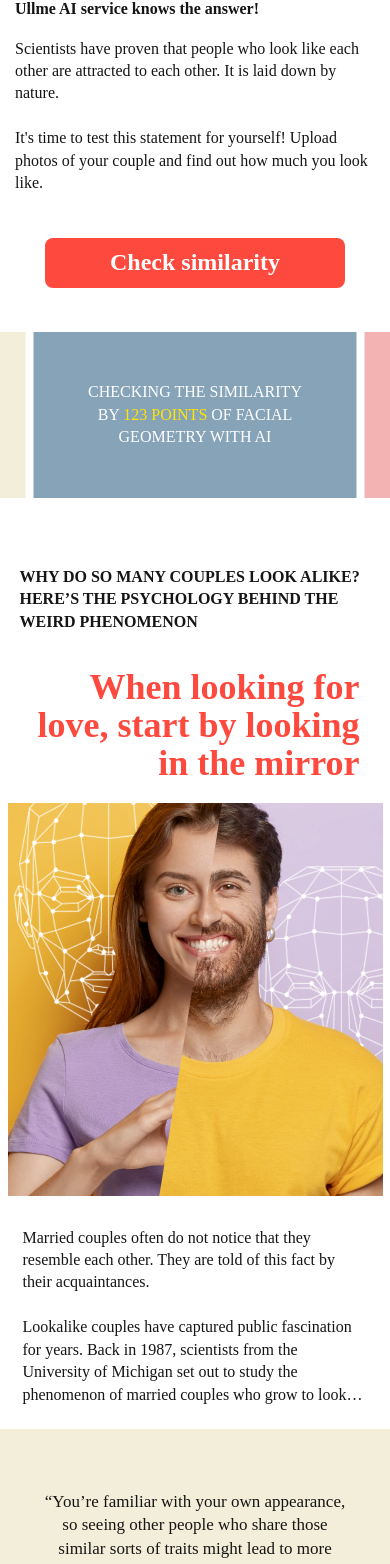
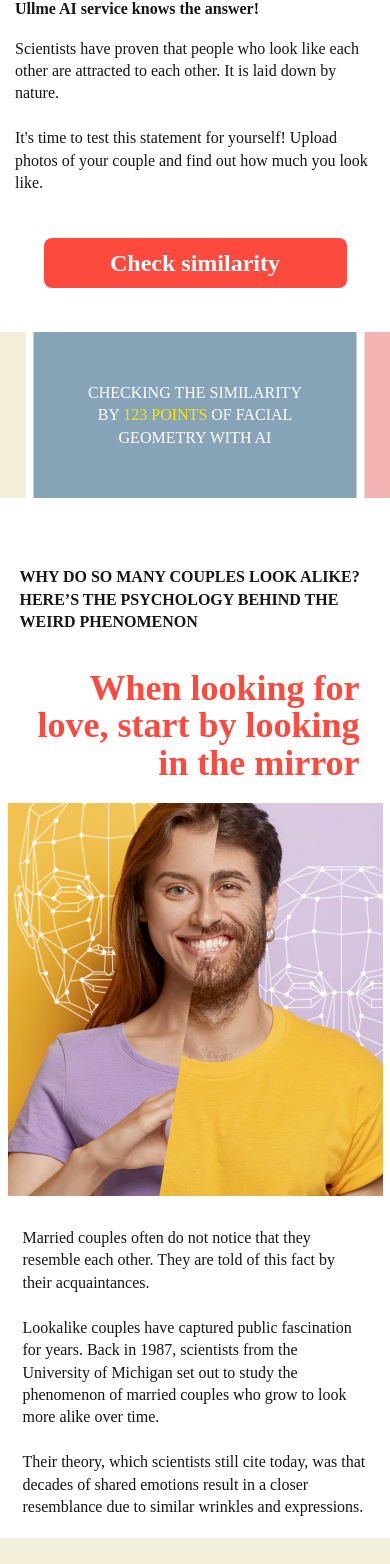
Before and after one commit to kolodenets/Ullme, a React (Vite) app in the folder ullme-app/: page / in a window 390 px wide. Shown: the part 425-1989 px from the top of the page. Built offline with nearby package versions, Linux system fonts and the light colour scheme; a web font is replaced by a local one.

Commit message:
fix: button styles

```diff
--- a/ullme-app/index.html
+++ b/ullme-app/index.html
@@ -2,9 +2,9 @@
 <html lang="en">
   <head>
     <meta charset="UTF-8" />
-    <link rel="icon" type="image/svg+xml" href="/vite.svg" />
+    <link rel="icon" type="image/svg+xml" href="/ullme-web.svg" />
     <meta name="viewport" content="width=device-width, initial-scale=1.0" />
-    <title>Vite + React + TS</title>
+    <title>Ullme</title>
   </head>
   <body>
     <div id="root"></div>
--- a/ullme-app/src/components/Button/Button.module.scss
+++ b/ullme-app/src/components/Button/Button.module.scss
@@ -2,8 +2,8 @@
 
 .button {
   display: flex;
-  padding: 8px 65px;
-  align-items: flex-start;
+  justify-content: center;
+  align-items: center;
   background-color: $color-red;
   border-radius: 8px;
   color: $color-white;
--- a/ullme-app/src/components/Swiper/UISwiper.tsx
+++ b/ullme-app/src/components/Swiper/UISwiper.tsx
@@ -8,7 +8,11 @@ import "./pagination.scss";
 import s from "./UISwiper.module.scss";
 import cn from "classnames";
 
+import { useWindowDimensions } from "../../shared/hooks/useWindowDimensions.js";
+
 const UISwiper = () => {
+  const size = useWindowDimensions();
+
   return (
     <>
       <Swiper
@@ -16,8 +20,8 @@ const UISwiper = () => {
         modules={[Pagination]}
         slidesPerView={"auto"}
         centeredSlides={true}
-        spaceBetween={window.innerWidth < 768 ? 8 : 12}
-        loop={true}
+        spaceBetween={size.width < 768 ? 8 : 12}
+        loop={size.width < 768}
         pagination={{ clickable: true }}
         // className="mySwiper"
       >
--- a/ullme-app/src/features/Header/Header.tsx
+++ b/ullme-app/src/features/Header/Header.tsx
@@ -1,24 +1,30 @@
-import cn from 'classnames'
-import MainLogo from '../../../public/assets/icons/ullme-web.svg'
-import MainLogoMob from '../../../public/assets/icons/ullme-white.svg'
-import s from './Header.module.scss'
-import Navbar from '../Navbar/Navbar'
+import cn from "classnames";
+import Navbar from "../Navbar/Navbar";
+
+import { useWindowDimensions } from "../../shared/hooks/useWindowDimensions.js";
+import MainLogo from "../../../public/assets/icons/ullme-web.svg";
+import MainLogoMob from "../../../public/assets/icons/ullme-white.svg";
+
+import s from "./Header.module.scss";
 
 const Header = () => {
+  const size = useWindowDimensions();
   return (
     <header className={s.header}>
-      <div className={cn('container')}>
+      <div className={cn("container")}>
         <div className={s.flexContainer}>
-          <img src={window.innerWidth > 768 ? MainLogo : MainLogoMob} alt="logo" />
-          <Navbar/>
+          <img
+            src={size.width > 768 ? MainLogo : MainLogoMob}
+            alt="logo"
+          />
+          <Navbar />
           <button className={s.burgerButton}>
             {/* <img src={BurgerMenu} alt="burger" /> */}
           </button>
         </div>
-    </div>
+      </div>
     </header>
+  );
+};
 
-  )
-}
-
-export default Header
+export default Header;
--- a/ullme-app/src/pages/home/Home.module.scss
+++ b/ullme-app/src/pages/home/Home.module.scss
@@ -155,7 +155,8 @@
 }
 .checkSimilarity {
   margin-top: 44px;
-  max-width: 301px;
+  width: 303px;
+  height: 50px;
   @include mobile-tablet {
     margin: 44px auto 0;
   }
@@ -165,6 +166,7 @@
   margin-top: 124px !important;
   @include mobile-tablet {
     margin-top: 44px !important;
+    max-width: 560px !important;
   }
 
   .secondSection__contentContainer {
@@ -188,7 +190,6 @@
 
     @include mobile-tablet {
       flex-direction: column-reverse;
-      max-width: 500px;
     }
   }
 
@@ -227,26 +228,27 @@
 
   }
 
-  .shortText {
+  // .shortText {
+  //   @include petraRegular16;
+
+  //   width: 100%;
+  //   display: -webkit-box;
+  //   height: 182px;
+  //   -webkit-line-clamp: 8;
+  //   -webkit-box-orient: vertical;
+  //   text-overflow: ellipsis;
+  //   overflow-y: hidden;
+  //   margin-bottom: 20px;
+
+  //   @include mobile-tablet {
+  //     max-width: 500px;
+  //   }
+
+  // }
+  .longText {
     @include petraRegular16;
-
+    margin-bottom: 20px;
     width: 100%;
-    display: -webkit-box;
-    height: 182px;
-    -webkit-line-clamp: 8;
-    -webkit-box-orient: vertical;
-    text-overflow: ellipsis;
-    overflow-y: hidden;
-    margin-bottom: 20px;
-
-    @include mobile-tablet {
-      max-width: 500px;
-    }
-
-  }
-  .longText {
-    height: fit-content;
-    -webkit-line-clamp: unset;
   }
 
 
@@ -382,23 +384,27 @@
       right: 4%;
     }
   }
-  .shortText2 {
+  // .shortText2 {
+  //   @include petraRegular16;
+
+  //   width: 100%;
+  //   display: -webkit-box;
+  //   height: 132px;
+  //   -webkit-line-clamp: 6;
+  //   -webkit-box-orient: vertical;
+  //   text-overflow: ellipsis;
+  //   overflow-y: hidden;
+  //   margin-bottom: 20px;
+  //   color: $color-white;
+
+  // }
+  .longText2 {
     @include petraRegular16;
 
     width: 100%;
-    display: -webkit-box;
-    height: 132px;
-    -webkit-line-clamp: 6;
-    -webkit-box-orient: vertical;
-    text-overflow: ellipsis;
-    overflow-y: hidden;
     margin-bottom: 20px;
     color: $color-white;
 
-  }
-  .longText2 {
-    height: fit-content;
-    -webkit-line-clamp: unset;
   }
 }
 
--- a/ullme-app/src/pages/home/Home.tsx
+++ b/ullme-app/src/pages/home/Home.tsx
@@ -13,10 +13,11 @@ import SecondImageMobile from "../../../public/assets/images/image2.png";
 import ThirdImage from "../../../public/assets/images/image3-web.png";
 import s from "./Home.module.scss";
 import UISwiper from "../../components/Swiper/UISwiper";
+import { useWindowDimensions } from "../../shared/hooks/useWindowDimensions.js";
 
 const Home = () => {
-  const [activeLongText, setActiveLongText] = useState(false);
-  const [activeLongText2, setActiveLongText2] = useState(false);
+  const size = useWindowDimensions();
+
   return (
     <main className={s.homePageWrapper}>
       <section className={s.heroSection}>
@@ -29,10 +30,10 @@ const Home = () => {
               </h4>
               <p className={s.mainInfo}>
                 Scientists have proven that people who look like{" "}
-                {window.innerWidth > 768 && <br />} each other are attracted to
-                each other. It is laid down by nature. <br />
+                {size.width > 768 && <br />} each other are attracted to each
+                other. It is laid down by nature. <br />
                 <br /> It's time to test this statement for yourself!{" "}
-                {window.innerWidth > 768 && <br />}
+                {size.width > 768 && <br />}
                 Upload photos of your couple and find out how much you look
                 like.
               </p>
@@ -69,22 +70,17 @@ const Home = () => {
             </div>
             <div className={s.secondImage}>
               <img
-                src={window.innerWidth < 768 ? SecondImageMobile : SecondImage}
+                src={size.width < 768 ? SecondImageMobile : SecondImage}
                 alt="second-image"
               />
             </div>
           </div>
 
           <div
-            className={cn(
-              s.shortText,
-              { [s.longText]: window.innerWidth < 768 && activeLongText },
-              {
-                [s.regularText]: window.innerWidth > 768,
-                ["container"]: window.innerWidth < 768,
-              }
-            )}
-            onClick={() => setActiveLongText(!activeLongText)}
+            className={cn(s.longText, {
+              [s.regularText]: size.width > 768,
+              ["container"]: size.width < 768,
+            })}
           >
             <span>
               Married couples often do not notice that they resemble each other.
@@ -126,18 +122,16 @@ const Home = () => {
               </div>
             </div>
             <div
-              className={cn(s.shortText2, {
-                [s.longText2]: activeLongText2,
-                [s.regularText]: window.innerWidth > 768,
-                // ["container"]: window.innerWidth < 768,
+              className={cn(s.longText2, {
+                [s.regularText]: size.width > 768,
+                // ["container"]: size.width < 768,
               })}
-              onClick={() => setActiveLongText2(!activeLongText2)}
             >
               <span>
                 Our algorithm analyzes your faces according to a variety of
                 parameters and creates a special mask to compare facial
                 geometry.{" "}
-                {window.innerWidth < 768 && (
+                {size.width < 768 && (
                   <>
                     <br />
                     <br />
@@ -167,12 +161,14 @@ const Home = () => {
 
         {/* <div className="container"></div> */}
       </section>
-      <section className={cn(s.fourthSection, {
-            ["container"]: window.innerWidth > 768,
-          })}>
+      <section
+        className={cn(s.fourthSection, {
+          ["container"]: size.width > 768,
+        })}
+      >
         <div
           className={cn(s.fourthSection__titleContainer, {
-            ["container"]: window.innerWidth < 768,
+            ["container"]: size.width < 768,
           })}
         >
           <h2 className={cn(s.h2, s.check)}>
@@ -181,7 +177,7 @@ const Home = () => {
           <p className={s.mainInfo}>
             The major aspect to consider when examining parental similarities is
             physical appearance.{" "}
-            {window.innerWidth < 768 && (
+            {size.width < 768 && (
               <>
                 <br />
                 <br />
@@ -198,10 +194,7 @@ const Home = () => {
 
         <div className={s.fourthSection__imageContainer}>
           <div className={s.bottomImage}>
-            <img
-              src={window.innerWidth < 768 ? ParentsMob : Parents}
-              alt="parents"
-            />
+            <img src={size.width < 768 ? ParentsMob : Parents} alt="parents" />
           </div>
           <Button
             className={cn(s.checkSimilarity, s.bottomBtn)}
--- /dev/null
+++ b/ullme-app/src/shared/hooks/useWindowDimensions.js
@@ -0,0 +1,25 @@
+import { useState, useEffect } from 'react';
+
+export const useWindowDimensions = () => {
+  const [windowSize, setWindowSize] = useState({
+    width: null,
+    height: null
+  });
+
+  useEffect(() => {
+    if (typeof window !== 'undefined') {
+      // eslint-disable-next-line no-inner-declarations
+      function handleResize() {
+        setWindowSize({
+          width: window.innerWidth,
+          height: window.innerHeight
+        });
+      }
+      window.addEventListener('resize', handleResize);
+      handleResize();
+      return () => window.removeEventListener('resize', handleResize);
+    }
+  }, []);
+
+  return windowSize;
+};
```
Also changed, not shown: ullme-app/public/ullme-web.svg (added).
